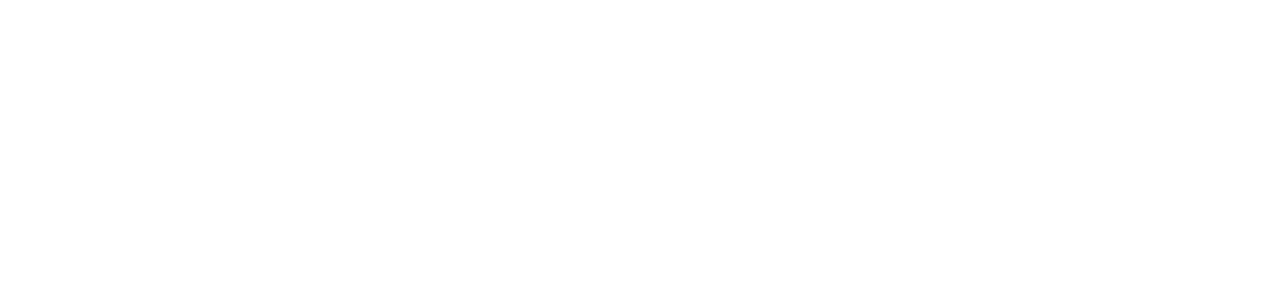
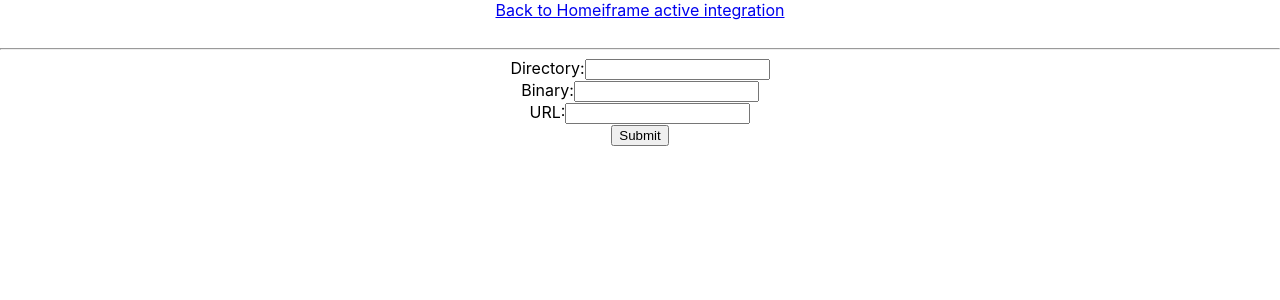
Before and after one commit to aaronsantiago/ai_control_panel, a React (Create React App) app in the folder client/: page /create in a window 1280 px wide. Before the commit this address had no page. Shown: the top 300 px of the page. Built offline with nearby package versions, Linux system fonts and the light colour scheme.

Commit message:
add start/stop from client, detect active integrations as reported by server. add embedded and external links for active integration

```diff
--- a/client/src/App.js
+++ b/client/src/App.js
@@ -3,6 +3,8 @@ import reportWebVitals from './reportWebVitals';
 import './App.css';
 import { Routes, Route, Outlet, Link } from "react-router-dom";
 import Home from "./pages/Home";
+import CreateIntegration from './pages/CreateIntegration';
+import ActiveIntegration from './pages/ActiveIntegration';
 
 function App() {
   return (
@@ -10,6 +12,8 @@ function App() {
       <Routes>
         <Route path="/" element={<Layout />}>
           <Route index element={<Home />} />
+          <Route path='create' element={<CreateIntegration />} />
+          <Route path='use' element={<ActiveIntegration />} />
           {/* <Route path="about" element={<About />} />
           <Route path="dashboard" element={<Dashboard />} />
           <Route path="*" element={<NoMatch />} /> */}
@@ -24,8 +28,9 @@ function Layout() {
     <div>
       {/* A "layout route" is a good place to put markup you want to
           share across all the pages on your site, like navigation. */}
-      <nav>
-        sup
+      <nav style={{height:"5vh"}}>
+        <Link to="/">Back to Home</Link>
+        <Link to="use">iframe active integration</Link>
       </nav>
 
       <hr />
@@ -33,7 +38,9 @@ function Layout() {
       {/* An <Outlet> renders whatever child route is currently active,
           so you can think about this <Outlet> as a placeholder for
           the child routes we defined above. */}
-      <Outlet />
+      <div style={{height: "90vh"}}>
+        <Outlet/>
+        </div>
     </div>
   );
 }
--- /dev/null
+++ b/client/src/pages/ActiveIntegration.jsx
@@ -0,0 +1,12 @@
+import {useState} from "react";
+import {useNavigate} from "react-router-dom";
+
+function ActiveIntegration() {
+  return (
+    <div style={{width: "100%", height: "100%"}}>
+      <iframe src="http://localhost:7860" style={{width: "100%", height: "100%"}} sandbox='allow-scripts allow-modal' loading='eager'></iframe>
+    </div>
+  );
+}
+
+export default ActiveIntegration;
--- /dev/null
+++ b/client/src/pages/CreateIntegration.jsx
@@ -0,0 +1,61 @@
+import {useState} from "react";
+import {useNavigate} from "react-router-dom";
+
+function CreateIntegration() {
+  const [directory, setDirectory] = useState("");
+  const [binary, setBinary] = useState("");
+  const [url, setUrl] = useState("");
+  const navigate = useNavigate();
+
+  function submitIntegration() {
+    // POST request using fetch inside useEffect React hook
+    const requestOptions = {
+      method: "POST",
+      headers: {"Content-Type": "application/json"},
+      body: JSON.stringify({
+        directory: directory,
+        binary: binary,
+        url: url,
+      }),
+    };
+    fetch("/api/createIntegration", requestOptions)
+      .then((response) => navigate("/"))
+  }
+  return (
+    <div>
+      <div>
+        <label>
+          Directory:
+          <input
+            type="text"
+            value={directory}
+            onChange={(e) => setDirectory(e.target.value)}
+          />
+        </label>
+      </div>
+      <div>
+        <label>
+          Binary:
+          <input
+            type="text"
+            value={binary}
+            onChange={(e) => setBinary(e.target.value)}
+          />
+        </label>
+      </div>
+      <div>
+        <label>
+          URL:
+          <input
+            type="text"
+            value={url}
+            onChange={(e) => setUrl(e.target.value)}
+          />
+        </label>
+      </div>
+      <button onClick={submitIntegration}>Submit</button>
+    </div>
+  );
+}
+
+export default CreateIntegration;
--- a/client/src/pages/Home.jsx
+++ b/client/src/pages/Home.jsx
@@ -1,23 +1,89 @@
+import React, {useState, useEffect} from "react";
+import {Link} from "react-router-dom";
 
-async function start() {
-  await fetch("/start")
-  console.log("hi")
-}
 function Home() {
+  const [data, setData] = useState(null);
+  const [activeIntegration, setActiveIntegration] = useState(null);
+  const [checkIntegration, setCheckIntegration] = useState(false);
+  useEffect(() => {
+    (async () => {
+      let res = await fetch("api/getIntegrations");
+      res = await res.json();
+      setData(res);
+    })();
+  }, []);
+
+  useEffect(() => {
+    (async () => {
+      let res = await fetch("api/getCurrent");
+      res = await res.json();
+      setActiveIntegration(res);
+      console.log("checkw");
+    })();
+  }, [checkIntegration]);
+
   return (
     <div>
       <header className="App-header">
-        <p onClick={start} >
-          Edit <code>src/App.js</code> and save to reload.
-        </p>
-        <a
-          className="App-link"
-          href="https://reactjs.org"
-          target="_blank"
-          rel="noopener noreferrer"
-        >
-          Learn React
-        </a>
+        {activeIntegration && (
+          <>
+            <h1>Active Integration</h1>
+            <div>
+              <div>Directory: {activeIntegration.directory}</div>
+              <div>Binary: {activeIntegration.binary}</div>
+              <div>URL: {activeIntegration.url}</div>
+              <div>
+                <button
+                  onClick={async () => {
+                    setTimeout(() => {
+                      setCheckIntegration((check) => !check);
+                    }, 100);
+                    await fetch("/api/stop", {
+                      method: "POST",
+                      headers: {"Content-Type": "application/json"},
+                    });
+                  }}
+                >
+                  Stop
+                </button>
+              </div>
+              <div>
+                <Link to="/use">View Embedded</Link>
+              </div>
+              <div>
+                <a href={activeIntegration.url} target="_blank">
+                  {" "}
+                  View in new tab{" "}
+                </a>
+              </div>
+            </div>
+          </>
+        )}
+        <h1>Integrations</h1>
+        {data &&
+          data.map((integration) => (
+            <div>
+              <div>Directory: {integration.directory}</div>
+              <div>Binary: {integration.binary}</div>
+              <div>URL: {integration.url}</div>
+              <button
+                onClick={async () => {
+                  console.log("checka");
+                  setTimeout(() => {
+                    console.log("checkb");
+                    setCheckIntegration((check) => !check);
+                  }, 100);
+                  await fetch("/api/start", {
+                    method: "POST",
+                    headers: {"Content-Type": "application/json"},
+                    body: JSON.stringify(integration),
+                  });
+                }}
+              >
+                Start
+              </button>
+            </div>
+          ))}
       </header>
     </div>
   );
```
Also changed, not shown: 2 other files (tests, documents, lock files or other folders).
